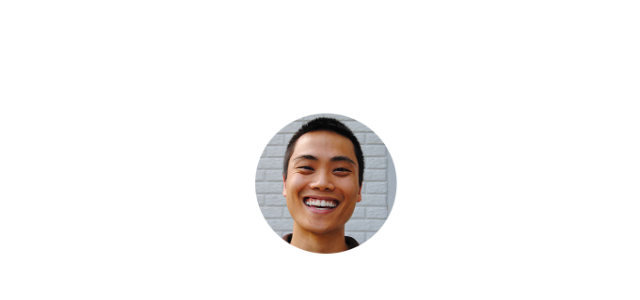
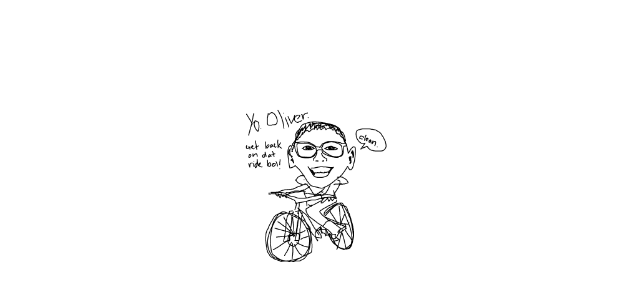
Before and after one commit to jylopez/oliver, a plain HTML site: page index.html in a window 1280 px wide. Shown: the part 216-516 px from the top of the page, without its empty margins (319-959 px from the left). Drawn offline with Linux system fonts and the light colour scheme.

Commit message:
Update index.html

```diff
--- a/index.html
+++ b/index.html
@@ -5,7 +5,7 @@
   </head>
   <body  ng-controller="IndexController">
   <div class="container">
-  	<img src="jyl_photo_small_circle.png" alt="iDNA">
+  	<img class="oliver" src="oliver.png" alt="bike">
   </div>
   </body>
 </html>
```
